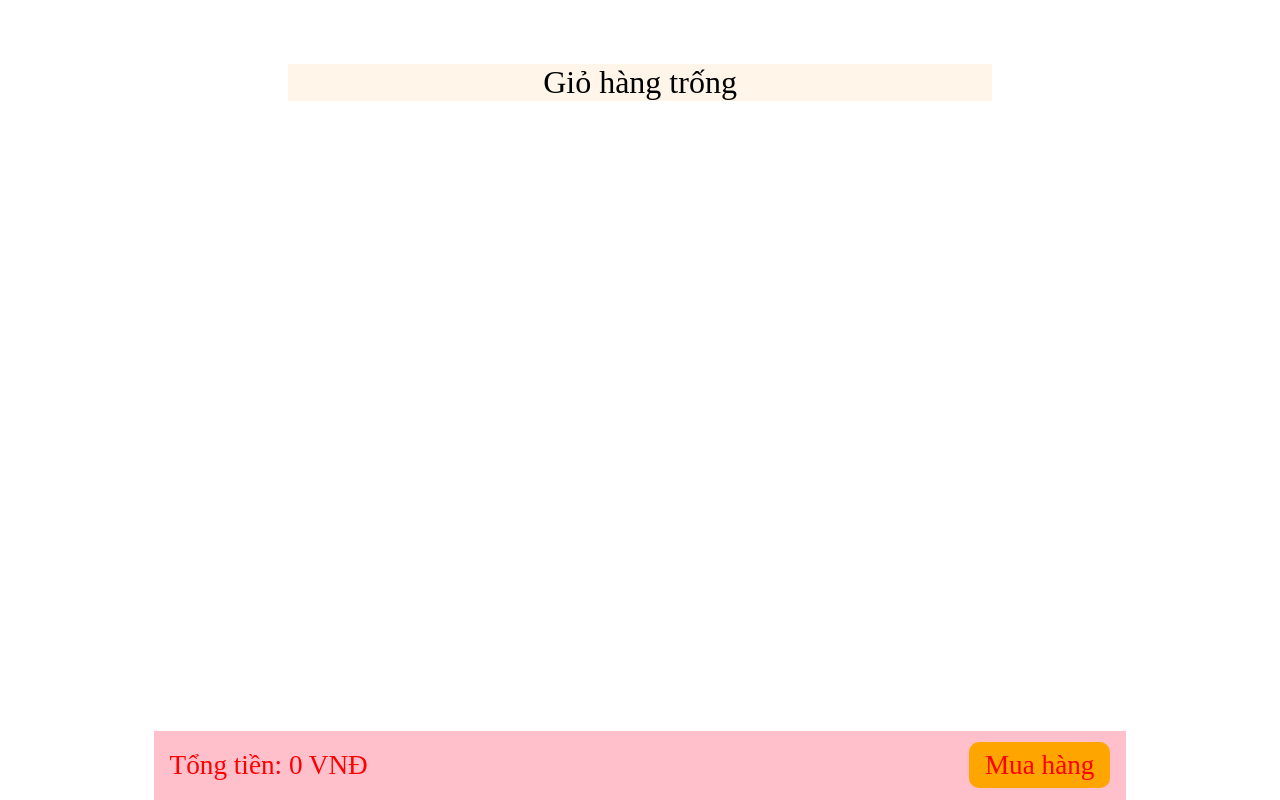
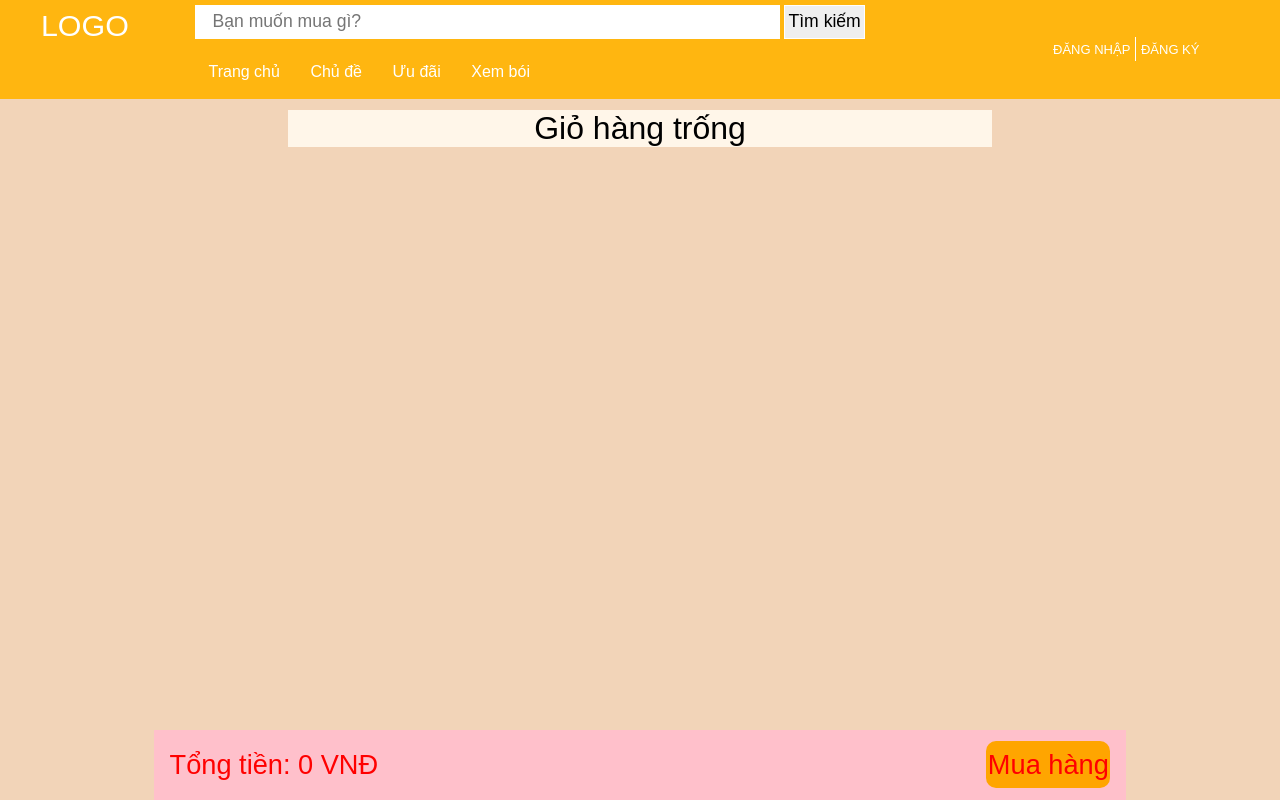
Before and after one commit to HuyttTedd/myFirstProjectHuy, a PHP site: page /mywebshop/pay.php in a window 1280 px wide. Run offline with PHP 8.4, Linux system fonts and the light colour scheme; some libraries are stand-ins or nearby versions.

Commit message:
d m lau qua

```diff
--- a/css/detailed-product.css
+++ b/css/detailed-product.css
@@ -9,7 +9,9 @@
 body {
     background-color: #dfcdbf;
 }
-
+.container-detail {
+    margin-top: 110px;
+}
 .detailed-product {
     width: 89%;
     margin: 2rem auto;
--- /dev/null
+++ b/header.css
@@ -0,0 +1,231 @@
+* {
+    margin: 0;
+    padding: 0;
+}
+
+body {
+    font-family: sans-serif;
+}
+
+header {
+    position: fixed;
+    width: 100%;
+    background: #ffb610;
+    padding: 0 1rem;
+    display: flex;
+    overflow: hidden;
+    justify-content: space-between;
+    top: 0;
+    z-index: 100000;
+}
+
+header span {
+    font-size: 1.9rem;
+    float: left;
+    color: white;
+    line-height: 50px;
+    padding: 0 2%;
+
+}
+
+header .header1 {
+
+    width: 100%;
+
+
+}
+header .header1 form #search {
+
+    height: 34px;
+    width: 70%;
+    margin: 0.3rem 0 0.3rem 5%;
+    outline: none;
+    border: 1px solid white;
+    padding: 0 1rem;
+    border-radius: 0;
+    font-size: 1.1rem;
+}
+
+header .header1 form button {
+    height: 34px;
+    outline: none;
+    border: 1px solid white;
+    padding: 0 .2rem;
+    border-radius: 0;
+    font-size: 1.1rem;
+
+}
+
+header .header1 .navlink {
+    position: relative;
+    overflow: hidden;
+    margin-left: 5%;
+}
+
+header .header1 .navlink a {
+    text-decoration: none;
+    color: white;
+    padding: 0 13px;
+    line-height: 55px;
+}
+
+header .header1 .navlink a:hover {
+    color: #78754f;
+}
+
+header ul {
+    width: 33%;
+    float: right;
+    display: flex;
+    align-items: center;
+    justify-content: center;
+}
+header ul li {
+    list-style: none;
+}
+header ul li a {
+    text-decoration: none;
+    padding: 0.3rem;
+    color: white;
+    text-transform: uppercase;
+    text-align: center;
+    line-height: 50px;
+    font-size: 13px;
+
+}
+
+.aaa {
+    border-right: 1px solid white;
+}
+
+header ul li a:hover {
+    color: #78754f;
+}
+
+
+.checkbtn {
+    font-size: 2.1rem;
+    display: none;
+    float: right;
+    line-height: 50px;
+    cursor: pointer;
+}
+
+#check {
+    display: none;
+}
+
+.customer {
+
+    border-radius: 5px;
+    padding: .5rem .5rem;
+    background-color: wheat;
+    color: black;
+}
+
+.customer:hover {
+    background-color: #f2d4b8;
+}
+
+
+@media (min-width: 858px) {
+    .container-body {
+        margin-top: 100px;
+    }
+}
+@media (max-width: 858px) {
+    .checkbtn {
+        display: block;
+
+    }
+
+    .container-body {
+        margin-top: 50px;
+    }
+
+
+
+    .aaa {
+        border-right: none;
+    }
+
+    header {
+        height: 50px;
+        display: block;
+    }
+
+
+    header .header1 {
+        width: 100%;
+        position: fixed;
+        display: block;
+        top: 50px;
+        left: -100%;
+
+        background: grey;
+        text-align: center;
+        z-index: 100;
+    }
+
+    header .header1 .navlink  {
+        text-transform: uppercase;
+        width: 100%;
+        position: fixed;
+        top: 100px;
+        margin-left: 0%;
+        height: 200px;
+        background: grey;
+        text-align: center;
+        z-index: 110;
+    }
+
+    header .header1 .navlink a {
+        display: block;
+        font-size: 13px;
+        border-bottom: 1px solid white;
+        line-height: 50px;
+    }
+
+    header .header1 form {
+        top: 50px;
+        border-bottom: 1px solid white ;
+        line-height: 50px;
+    }
+    header.header1 form #search {
+
+        width: 90%;
+
+
+
+    }
+
+    header ul {
+        position: fixed;
+        width: 100%;
+        height: 100vh;
+        background: grey;
+        top: 300px;
+        left: -100%;
+        text-align: center;
+        display: block;
+        justify-content: start;
+    }
+
+    header ul li {
+        border-bottom: 1px solid white;
+        margin-top: 0;
+
+    }
+
+    header ul li:first-child {
+
+        border-top: 1px solid white ;
+
+    }
+
+
+    #check:checked ~ ul, #check:checked ~ .header1 {
+        left: 0;
+        z-index: 20;
+    }
+}
--- /dev/null
+++ b/header.php
@@ -0,0 +1,43 @@
+    <link rel="stylesheet" href="header.css">
+    <!--Header-->
+    <header>
+
+        <span>LOGO</span>
+
+
+        <input type="checkbox" id="check">
+        <label for="check" class="checkbtn"><i class="fa fa-bars" aria-hidden="true"></i></label>
+
+
+    <div class="header1">
+        <!--Form-->
+        <form action="" id="search">
+            <input type="text" id="search" placeholder="Bạn muốn mua gì?">
+            <button>Tìm kiếm</button>
+        </form>
+
+        <div class="navlink">
+            <a href="">Trang chủ</a>
+            <a href="">Chủ đề</a>
+            <a href="">Ưu đãi</a>
+            <a href="">Xem bói</a>
+        </div>
+
+
+    </div>
+
+       <?php
+            if(isset($_SESSION["phone_number"])) {
+                echo '<ul>
+                <li><a href="" class="customer">'.$_SESSION["name"].'</a></li>
+
+                    </ul>';
+            } else {
+                echo '<ul>
+                <li><a href="" class="aaa">Đăng nhập</a></li>
+                <li><a href="">Đăng ký</a></li>
+                    </ul>';
+            }
+       ?>
+
+    </header>
--- a/pay.css
+++ b/pay.css
@@ -3,10 +3,12 @@
     padding: 0;
     box-sizing: border-box;
 }
-
+body {
+    background-color: #f2d4b8;
+}
 .container {
     width: 55%;
-    margin: 0 auto 4rem;
+    margin: 110px auto 4rem;
     background-color: #fff6e9;
 
 }
@@ -16,6 +18,7 @@
     display: flex;
     margin: 0 auto;
     padding: .2rem;
+    border-bottom: 1px solid gray;
 }
 
 .container .bill .image {
@@ -74,7 +77,7 @@
 }
 
 .money .buy-it a {
-    padding: .5rem 1rem;
+    padding: .5rem .1rem;
     background-color: orange;
     text-decoration: none;
     color: red;
@@ -128,7 +131,7 @@
 
     .money {
         width: 100%;
-        padding: 1.2rem .5rem 1.2rem;
+        padding: 1.2rem 0rem 1.2rem;
         left: 0;
         display: flex;
         font-size: 1.3rem;
--- a/pay.php
+++ b/pay.php
@@ -12,7 +12,9 @@
 
 </head>
 <body>
-
+    <?php
+        include("header.php");
+    ?>
     <!--chuyển hướng từ trang chi tiết sản phẩm-->
     <?php
     if (isset($_REQUEST["id-from-detailed-product"])) {
--- a/sign-up.php
+++ b/sign-up.php
@@ -24,7 +24,7 @@ session_start();
         }
 
         function checkName($val) {
-            $pattern = '#^.{2,20}$#';
+            $pattern = '#^.{1,30}$#';
             if(preg_match($pattern, $val)) {
                 return true;
             } else {
@@ -94,7 +94,7 @@ session_start();
                 $nameErr = "";
                 $validName = true;
             } else {
-                $nameErr = "Tên có độ dài từ 2-20 ký tự!";
+                $nameErr = "Tên có độ dài tối đa 30 ký tự!";
                 $validName = false;
             }
 
```
Also changed, not shown: css/home.css (+33 -2 lines), detailed-product.php (+6 -2 lines), home.php (+3 -39 lines), info.php (+7 -2 lines), lol.php (added, +38 -0 lines), navbar.css (added, +90 -0 lines), navbar.html (added, +38 -0 lines).
